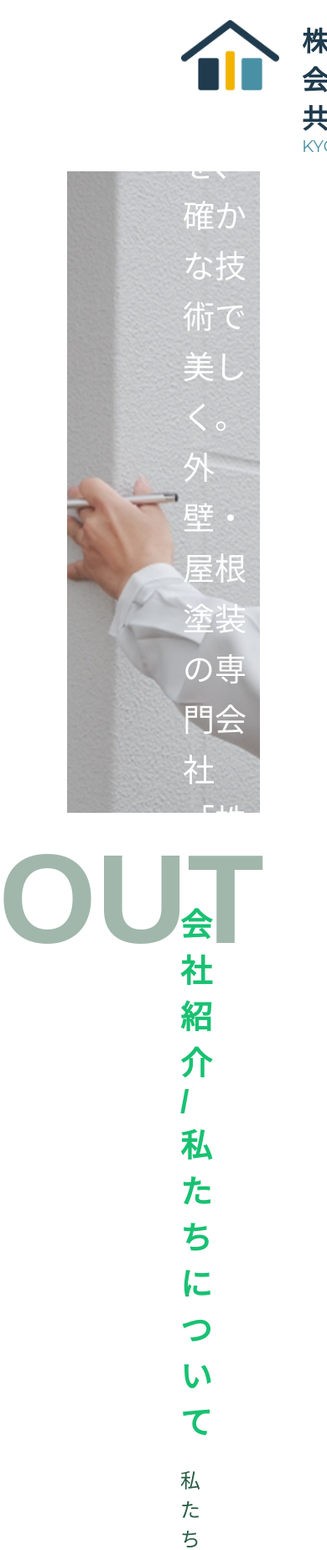
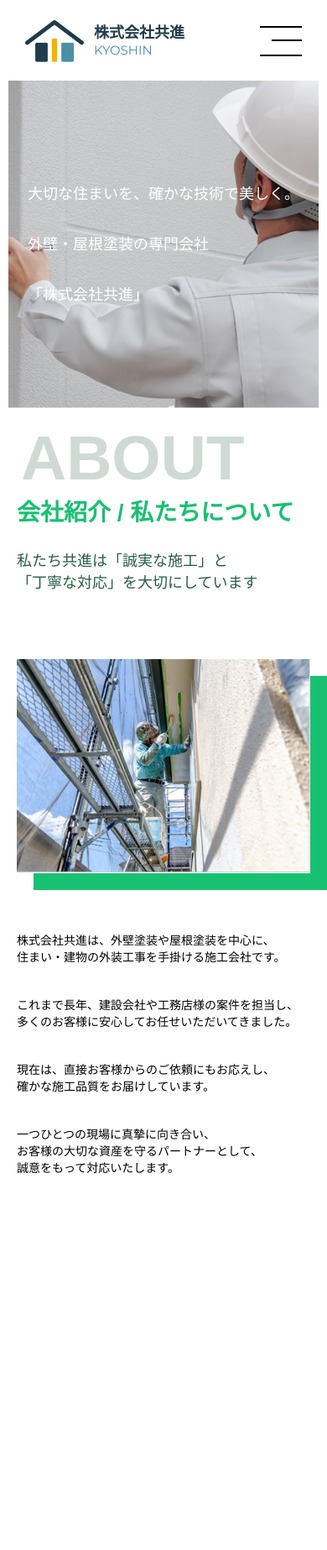
Before and after one commit to clevergoldfox/kyoshin_WP, a PHP site: page / in a window 390 px wide. Shown: the top 1846 px of the page at 84% size. After the commit the page ends 1398 px from the top, so only its background shows below. Run offline with PHP 8.4, Linux system fonts and the light colour scheme; some web fonts are replaced.

Commit message:
feat: section-2 responsive

```diff
--- a/assets/css/style.css
+++ b/assets/css/style.css
@@ -41,6 +41,20 @@ p {
     .content {
         padding-left: 80px;
         padding-right: 80px;
+    }
+}
+
+@media (max-width: 520px) {
+    .content {
+        padding-left: 40px;
+        padding-right: 40px;
+    }
+}
+
+@media (max-width: 425px) {
+    .content {
+        padding-left: 10px;
+        padding-right: 10px;
     }
 }
 
@@ -111,7 +125,7 @@ p {
 }
 
 .nav-bar .btn-group .line-btn p {
-    font-family:"Noto Sans JP", sans-serif;
+    font-family: "Noto Sans JP", sans-serif;
     font-size: 30px;
     color: #FFFFFF;
 }
@@ -122,15 +136,19 @@ p {
     border: none;
     border-radius: 80px;
 }
+
 .nav-bar .btn-group .budget-btn p {
-    font-family:"Noto Sans JP", sans-serif;
+    font-family: "Noto Sans JP", sans-serif;
     font-size: 28px;
     color: #FFFFFF;
 }
 
 .nav-bar .menu-bar {
-    width: 100px;
     display: none;
+}
+
+.nav-bar .menu-bar img {
+    width: 80px;
 }
 
 .nav-bar .menu-bar:hover {
@@ -141,6 +159,7 @@ p {
     .nav-bar {
         padding-right: 20px;
     }
+
     .nav-bar .btn-group {
         display: none;
     }
@@ -151,24 +170,146 @@ p {
     }
 }
 
+@media (max-width:830px) {
+    .nav-bar {
+        padding-left: 20px;
+    }
+}
+
+@media (max-width:768px) {
+    .nav-bar .logo img {
+        width: 90px;
+    }
+
+    .nav-bar .menu-bar img {
+        width: 65px;
+    }
+
+    .nav-bar .logo-text h2 {
+        font-size: 26px;
+    }
+}
+
+@media (max-width:560px) {
+    .nav-bar .logo {
+        gap: 18px;
+    }
+
+    .nav-bar .logo img {
+        width: 90px;
+    }
+
+    .nav-bar .menu-bar img {
+        width: 65px;
+    }
+
+    .nav-bar .logo-text h2 {
+        font-size: 22px;
+    }
+}
+
+@media (max-width:470px) {
+    .nav-bar .logo {
+            gap: 12px;
+    }
+
+    .nav-bar .logo img {
+        width: 70px;
+    }
+
+    .nav-bar .logo-text h2 {
+        font-size: 18px;
+    }
+
+    .nav-bar .logo-text p {
+        font-size: 15px;
+    }
+
+    .nav-bar .menu-bar img {
+        width: 50px;
+    }
+}
+
 .section-1 {
     width: 100%;
     height: 765px;
     background-image: url('../images/sc1-bg.png');
     background-size: cover;
     background-repeat: no-repeat;
-    background-position: center;
+    background-position: right;
     display: flex;
     align-items: center;
     padding-left: 138px;
 }
 
-.section-1 h2  {
+.section-1 h2 {
     font-family: "inter", sans-serif;
     font-size: 38px;
     color: white;
     font-weight: normal;
     line-height: 60px;
+}
+
+.section-1 br.sp {
+    display: none;
+}
+
+@media (max-width: 1260px) {
+    .section-1 {
+        padding: 0;
+        justify-content: center;
+    }
+}
+
+@media (max-width: 1024px) {
+    .section-1 {
+        height: 560px;
+    }
+
+    .section-1 h2 {
+        font-size: 30px;
+    }
+}
+
+@media (max-width: 900px) {
+    .section-1 h2 {
+        font-size: 26px;
+    }
+}
+
+@media (max-width: 768px) {
+    .section-1 {
+        height: 450px;
+    }
+
+    .section-1 h2 {
+        font-size: 22px;
+    }
+}
+
+@media (max-width: 660px) {
+    .section-1 {
+        height: 390px;
+    }
+
+    .section-1 h2 {
+        font-size: 18px;
+    }
+
+    .section-1 br.sp {
+        display: block;
+    }
+}
+
+@media (max-width: 375px) {
+    .section-1 {
+        height: 265px;
+    }
+
+    .section-1 h2 {
+        font-size: 16px;
+        line-height: 47px;
+    }
 }
 
 .section-2 {
@@ -182,7 +323,9 @@ p {
     font-family: "Noto Sans JP", sans-serif;
     font-size: 150px;
     color: #A1B7AC;
+    opacity: 0.5;
     top: 16px;
+    z-index: -1;
 }
 
 .section-2 .badge-text {
@@ -208,6 +351,113 @@ p {
     color: #295D45;
 }
 
+
 .section-2 br.sp {
     display: none;
 }
+
+.section-2 .sec-content {
+    display: flex;
+    justify-content: space-between;
+    margin-top: 80px;
+}
+
+.section-2 .sec-content .text {
+    display: flex;
+    flex-direction: column;
+    min-width: 384px;
+    gap: 37px;
+}
+
+.section-2 .sec-content .text p {
+    font-family: "Noto Sans JP", sans-serif;
+    font-size: 16px;
+}
+
+.section-2 .sec-content .image img {
+    max-width: 560px;
+    width: 100%;
+    height: auto;
+    box-shadow: 20px 20px 0px #18C172;
+}
+
+@media (max-width: 1340px) {
+    .section-2 {
+        padding-left: 100px;
+        padding-right: 100px;
+    }
+}
+
+@media (max-width: 1024px) {
+    .section-2 .sec-content {
+        flex-direction: column-reverse;
+        justify-content: center;
+        gap: 65px;
+    }
+
+    .badge-text {
+        font-size: 105px;
+    }
+
+    .title h1 {
+        font-size: 28px;
+    }
+
+    .title h3 {
+        font-size: 18px;
+    }
+
+    .section-2 .title h3 br.sp {
+        display: block;
+    }
+}
+
+@media (max-width: 768px) {
+    .section-2 {
+        padding-left: 10px;
+        padding-right: 10px;
+    }
+
+    .badge-text {
+        font-size: 75px;
+    }
+
+    .section-2 .badge-text {
+        left: 15px;
+    }
+
+
+
+    /* .section-2 br.sp {
+        display: block;
+    }
+
+    .section-2 .sec-content .text {
+        min-width: unset;
+    }
+
+    .section-2 .sec-content .image img {
+        max-width: 100%;
+        box-shadow: 10px 10px 0px #18C172;
+    } */
+}
+
+@media (max-width: 560px) {
+    .section-2 .sec-content .text p {
+        font-size: 14px;
+    }
+}
+
+@media (max-width: 375px) {
+    .section-2 .sec-content .text p {
+        font-size: 12px;
+    }
+
+    .title h1 {
+        font-size: 23px;
+    }
+
+    .title h3 {
+        font-size: 16px;
+    }
+}
--- a/index.html
+++ b/index.html
@@ -44,7 +44,8 @@
         <div class="section-1">
             <h2>
                 大切な住まいを、確かな技術で美しく。<br>
-                外壁・屋根塗装の専門会社「株式会社共進」
+                外壁・屋根塗装の専門会社<br class="sp">
+                「株式会社共進」
             </h2>
         </div>
         <div class="section-2">
```
